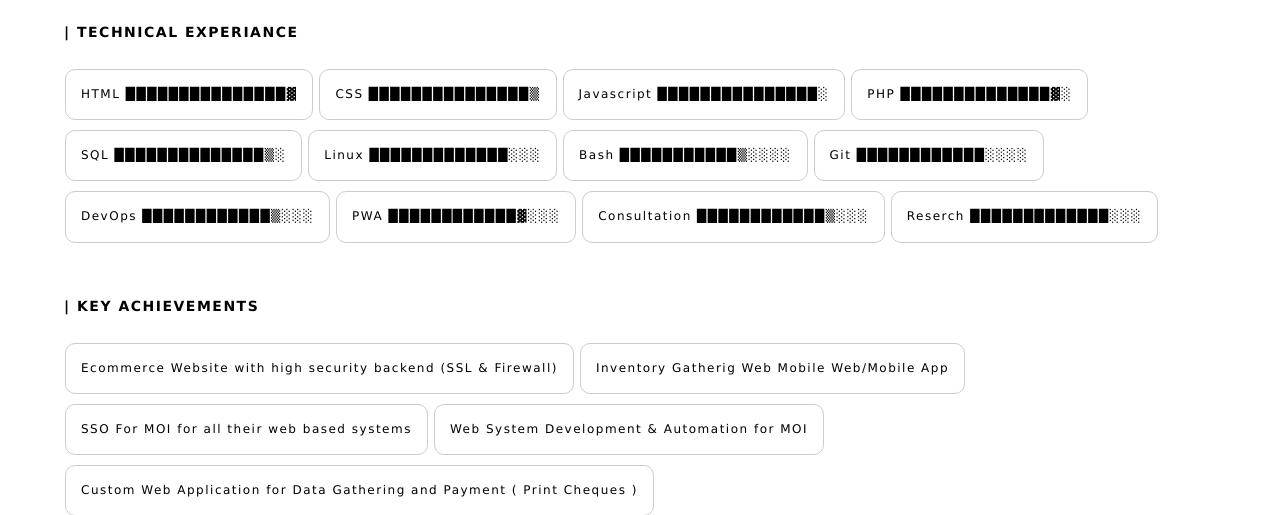
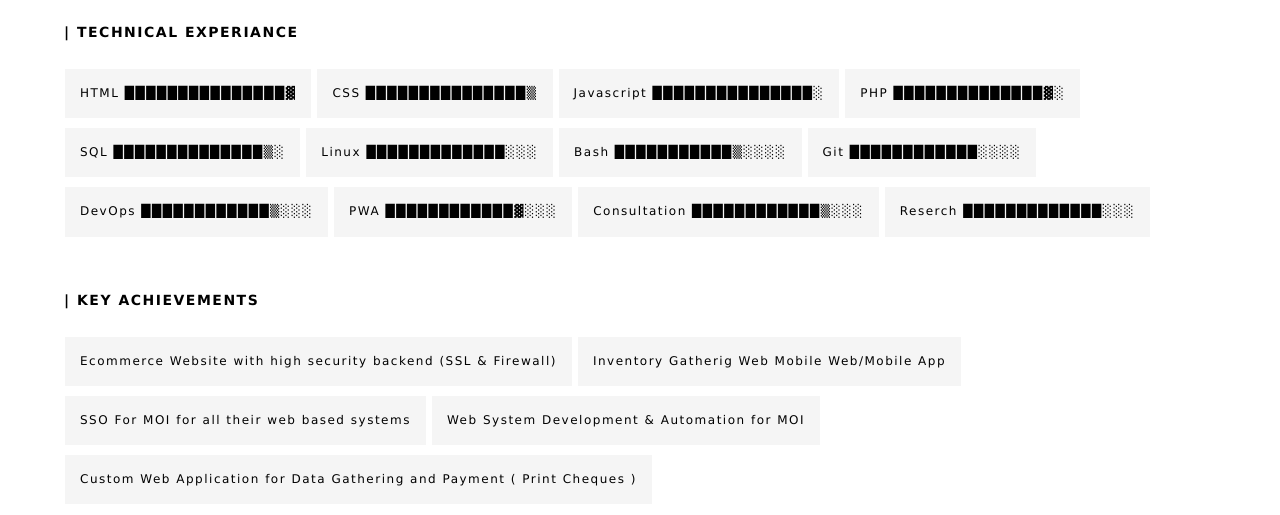
Before and after one commit to salehawal/salehawal.github.io, a PHP site: page / in a window 1280 px wide. Shown: the part 266-781 px from the top of the page. Run offline with PHP 8.4, Linux system fonts and the light colour scheme.

Commit message:
update css

```diff
--- a/index.htm
+++ b/index.htm
@@ -175,7 +175,7 @@
             <div class="cblock_item">Reportin App</div>
             <div class="cblock_item">Payment App</div>
             <div class="cblock_item">Attendance Calandar</div>
-            <div class="cblock_item">Paperless From Application</div>
+            <div class="cblock_item">Paperless Form Application</div>
             <div class="cblock_item">Laravel Portal Theme Enhancment</div>
             <div class="cblock_item">Process Report Print</div>
             <div class="cblock_item">Customer Support Ticketing App</div>
@@ -209,7 +209,6 @@
             <div class="cblock_item">My Mother</div>
             <div class="cblock_item">Hagos Jahar</div>
             <div class="cblock_item">Ali Hebshy</div>
-            <div class="cblock_item">Mohammed Mesagel</div>
             <div class="cblock_item"><a href="https://www.youtube.com/watch?v=1SwAkXq9mhs" target="_blank">AlMo3alem</a></div>
             <div class="cblock_item"><a href="https://www.youtube.com/watch?v=Lfd_C5fEkSE" target="_blank">Talal Madah</a></div>
             <div class="cblock_item"><a href="https://www.facebook.com/majid651651" target="_blank">Majed Hilal</a></div>
--- a/main.css
+++ b/main.css
@@ -139,7 +139,7 @@ h6{
 .cblock_item{
 	margin: 5px 5px 5px 1px;
 	padding: 15px;
-	border-radius: 10px;
+	/*border-radius: 10px;*/
 	font-size: 12px;
 	line-height: 160%;
 	display:inline-block;
@@ -148,7 +148,8 @@ h6{
 	word-break: keep-all;
 	float: left;
 	text-align: center;
-  	border: 0.5px solid #ccc;
+  	/*border: 0.5px solid #ccc;*/
+  	background-color: #F5F5F5;
 }
 .cblock_clear{
 	clear: both;
```
